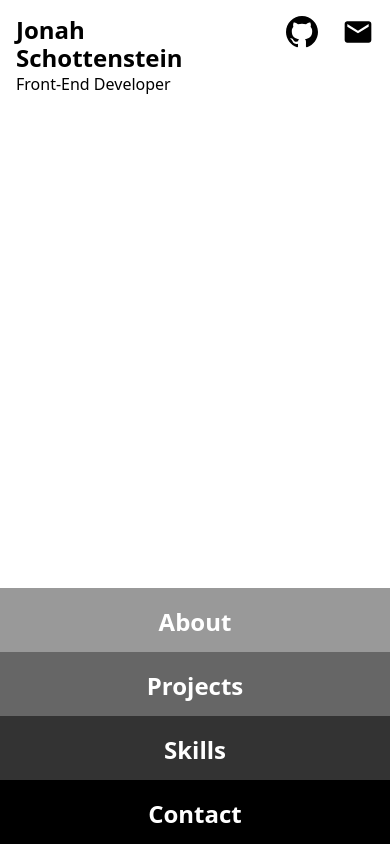
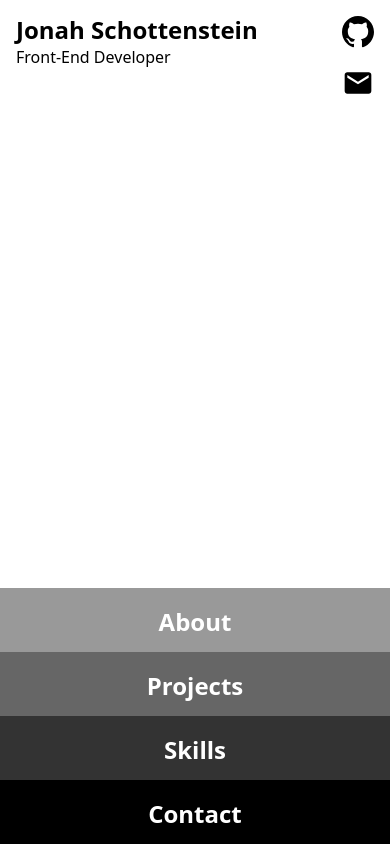
Before and after one commit to jonahschottenstein/portfolio_site, a website: page index.html in a window 390 px wide. Drawn offline with nearby package versions, Linux system fonts and the light colour scheme.

Commit message:
Add styles to stack external-links when h1 breaks

```diff
--- a/styles.css
+++ b/styles.css
@@ -432,6 +432,18 @@ textarea::placeholder {
 	color: white;
 }
 
+@media (max-width: 391px) {
+	.external-links {
+		flex-direction: column;
+		padding-left: 0;
+	}
+
+	.external-links > li:nth-child(1) {
+		margin-bottom: 1rem;
+		margin-right: 0;
+	}
+}
+
 @media (min-width: 740px) {
 	#about-content > p {
 		font-size: 1.25rem;
```
